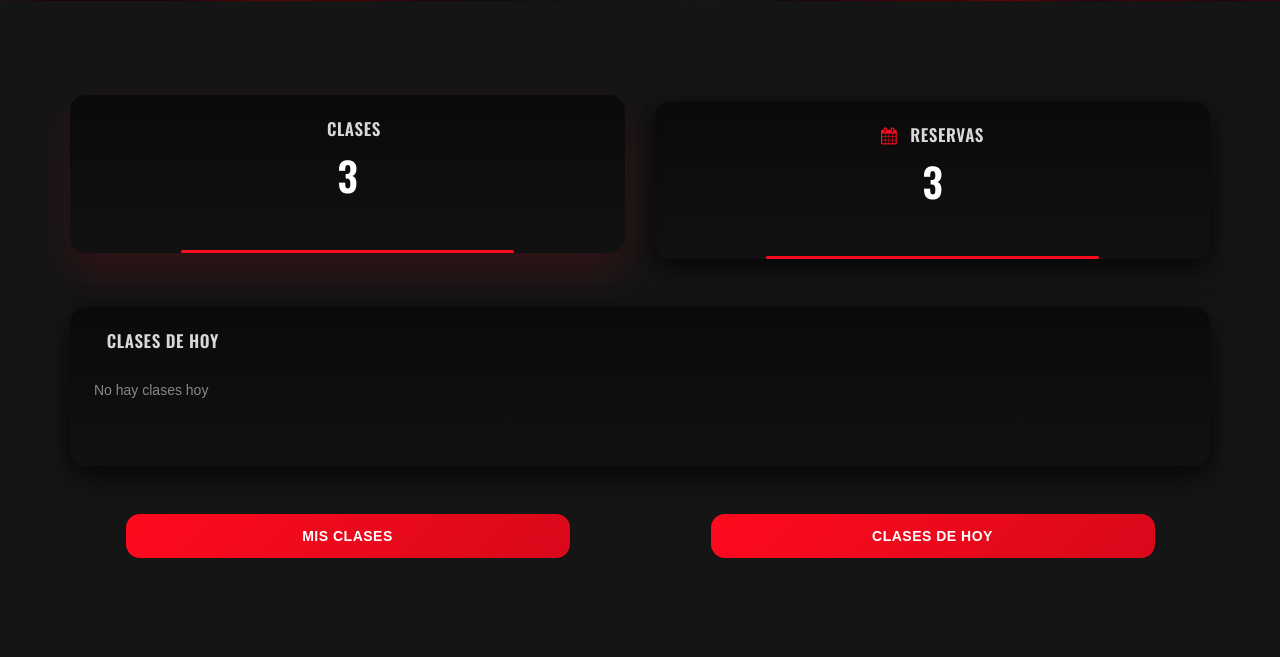
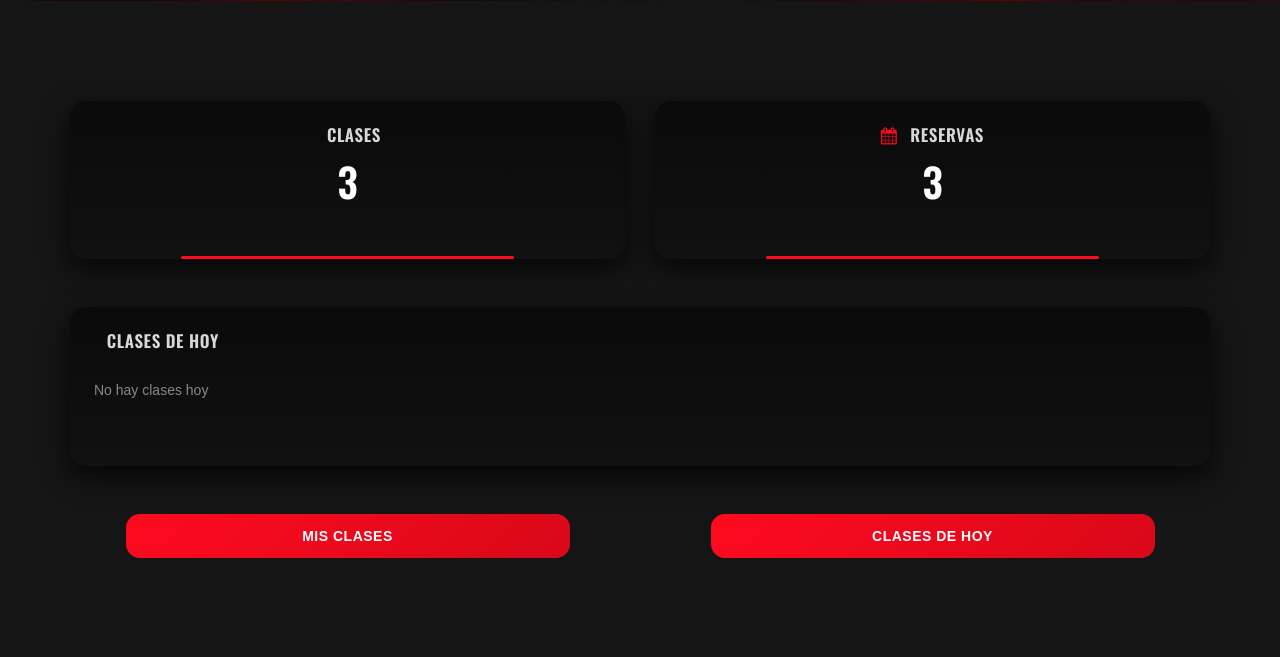
Before and after one commit to cosmincostea21/TFG-PrimeGym, a Django app: page /entrenador/ in a window 1280 px wide, with the pointer over the restyled element. Shown: the part 499-1156 px from the top of the page. Run offline with Django 5.2, Linux system fonts and the light colour scheme; data comes from the database, SQL or seed files in the repository; some libraries are stand-ins or nearby versions; some web fonts are replaced.

Commit message:
{main} hover eliminado

```diff
--- a/prime_gym/static/css/entrenador/style_panel_entrenador.css
+++ b/prime_gym/static/css/entrenador/style_panel_entrenador.css
@@ -27,10 +27,6 @@
     height: 100%;
 }
 
-.class-item:hover {
-    transform: translateY(-6px);
-    box-shadow: 0 18px 42px var(--rr-soft);
-}
 
 /* ===== TARJETAS RESUMEN (TOP) ===== */
 .class-item.text-center {
--- a/prime_gym/static/css/style.css
+++ b/prime_gym/static/css/style.css
@@ -3021,15 +3021,6 @@ ol {
 	background: #ffffff;
 }
 
-.class-item:hover {
-	transform: scale(1.05);
-	/* Mini zoom */
-	box-shadow: 0 0 15px 5px #f30000;
-	/* Sombra roja */
-	z-index: 10;
-	/* Se pone por encima */
-}
-
 
 /* ===========================
    FOOTER
```
